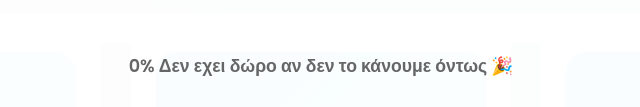
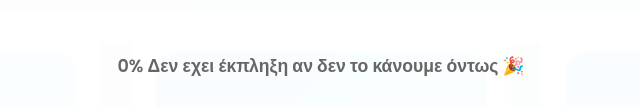
Before and after one commit to nickoman22/tavel, a plain HTML site: page index.html in a window 1280 px wide. Shown: the part 691-798 px from the top of the page, 319-959 px from the left. Drawn offline with Linux system fonts and the light colour scheme.

Commit message:
Update index.html

```diff
--- a/index.html
+++ b/index.html
@@ -421,7 +421,7 @@
     function updateProgressBar() {
       const progress = (checkedItems.length / destinations.length) * 100;
       progressFill.style.width = `${progress}%`;
-      progressText.textContent = `${Math.round(progress)}% Δεν εχει δώρο αν δεν το κάνουμε όντως ${progress === 100 ? '💖💖' : '🎉'}`;
+      progressText.textContent = `${Math.round(progress)}% Δεν εχει έκπληξη αν δεν το κάνουμε όντως ${progress === 100 ? '💖💖' : '🎉'}`;
     }
 
     document.addEventListener('change', (e) => {
```
